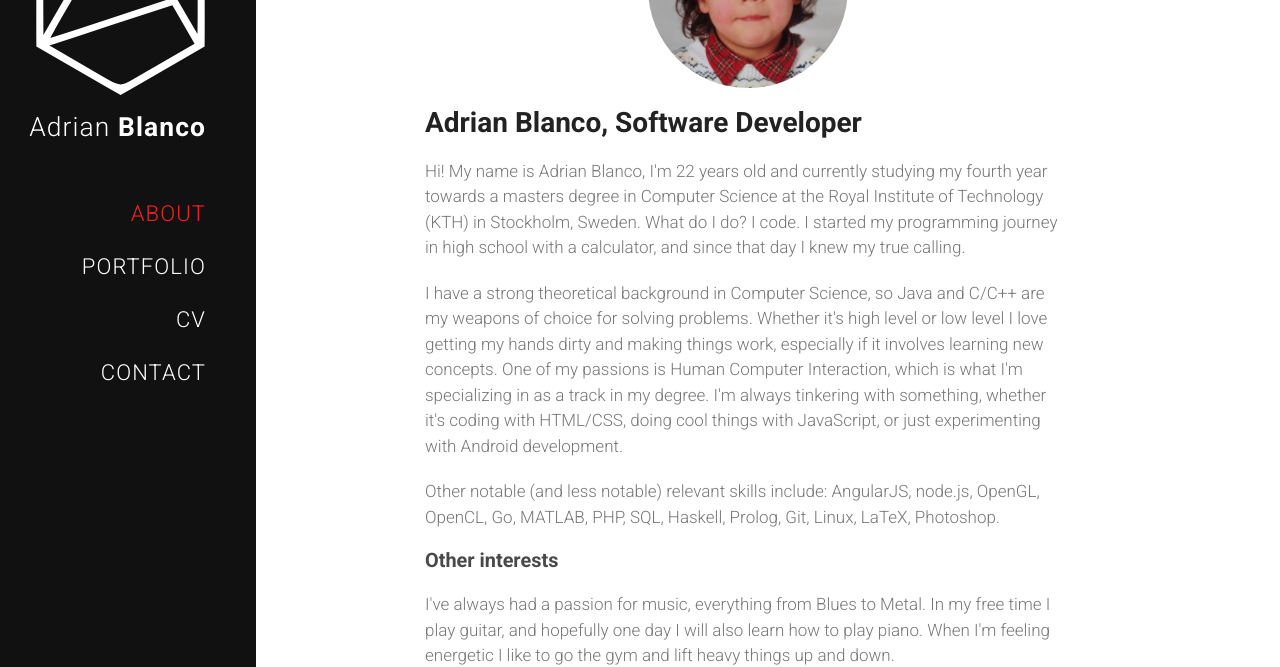
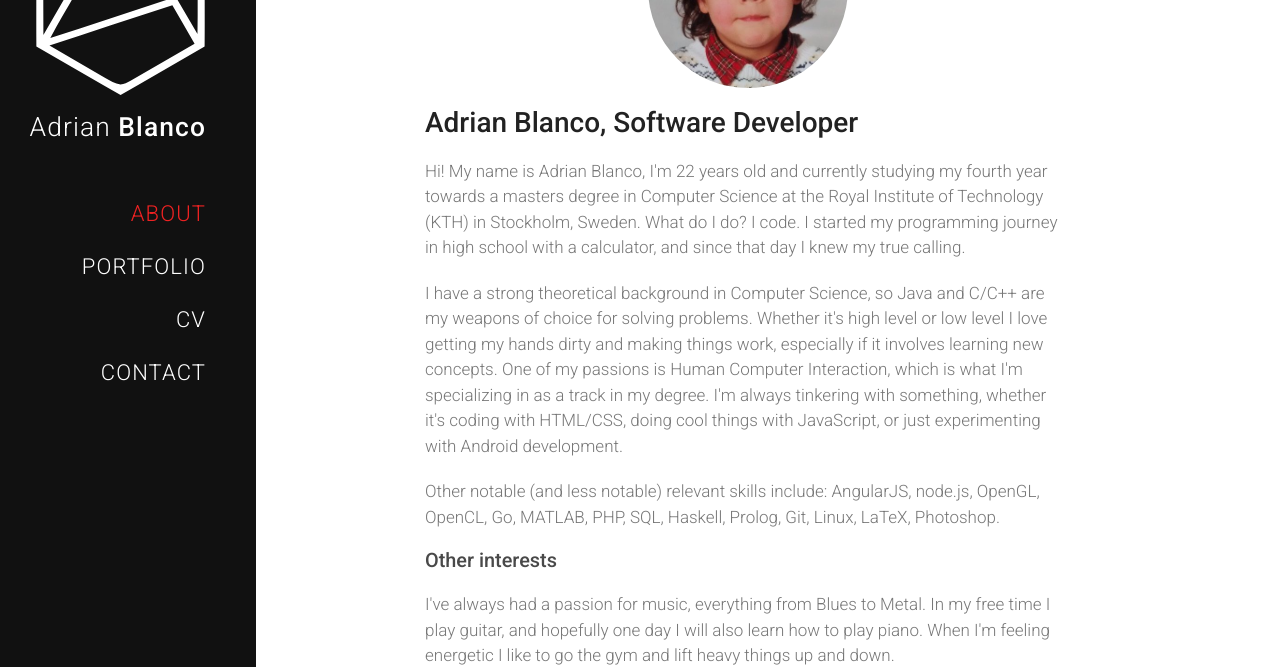
Before and after one commit to adrianblancode/adrianblancode.github.io, a Jekyll site: the page built from index.html, in a window 1280 px wide and 900 px high. Shown: the part 170-837 px from the top of the window. Built offline with Jekyll 4.4.1, drawn with Linux system fonts in a browser that asks for light colours; nearby versions of some CDN libraries.

Commit message:
change bold fonts

```diff
--- a/_includes/head.html
+++ b/_includes/head.html
@@ -4,7 +4,7 @@
   <title>{{page.title}}</title>
   <link rel="stylesheet" href="/stylesheets/style.css">
   <link rel="stylesheet" href="/stylesheets/styles.css">
-  <link href='http://fonts.googleapis.com/css?family=Roboto:300,700' rel='stylesheet' type='text/css'>
+  <link href='http://fonts.googleapis.com/css?family=Roboto:300,500' rel='stylesheet' type='text/css'>
   <link href="//maxcdn.bootstrapcdn.com/font-awesome/4.2.0/css/font-awesome.min.css" rel="stylesheet">
   <link rel="stylesheet" href="/fancybox/source/jquery.fancybox.css?v=2.1.5" type="text/css" media="screen" />
   <link rel="stylesheet" href="/fancybox/source/helpers/jquery.fancybox-thumbs.css?v=1.0.7" type="text/css" media="screen" />
--- a/stylesheets/style.css
+++ b/stylesheets/style.css
@@ -59,7 +59,7 @@
 }
 
 a {
-  font-weight:400;
+  font-weight: 300;
   text-decoration:none;
 }
 
--- a/stylesheets/styles.css
+++ b/stylesheets/styles.css
@@ -9,9 +9,14 @@
   font-weight:300;
 }
 
+b {
+  font-weight: 500;
+}
+
 h1, h2, h3, h4, h5, h6 {
   color:#222;
   margin:0 0 20px;
+  font-weight: 500;
 }
 
 a h1, a h2, a h3, a h4, a h5, a h6 {
```
